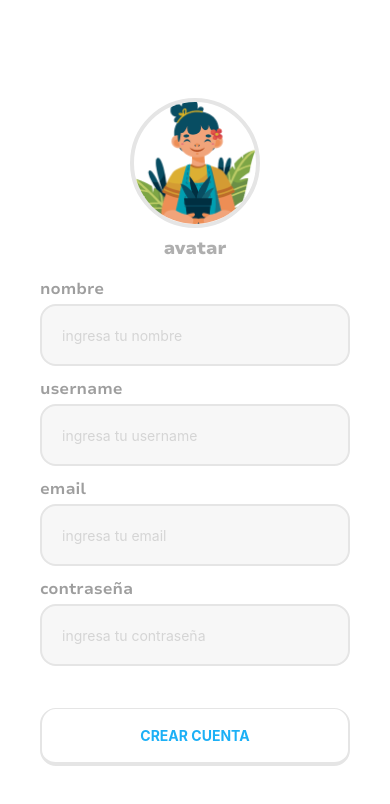
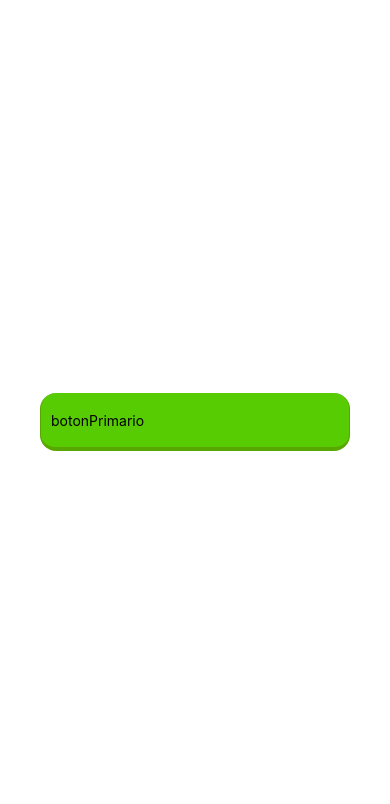
Before and after one commit to Bielma/bio-defenders-frontend, a React Native app: screen / in a window 390 px wide. Shown: the top 804 px of the page. Built offline with nearby package versions, Linux system fonts and the light colour scheme.

Commit message:
📝 Add componente de boton primaryo (verde)
se crea un boton con caro para poderlo reutilizarlo en el proyecto

```diff
--- a/App.tsx
+++ b/App.tsx
@@ -10,6 +10,10 @@ import * as SplashScreen from "expo-splash-screen";
 import Login from "./src/views/Login";
 import Fuentes from "./src/views/Fuentes";
 import SignUp from "./src/views/SignUp/SignUp";
+import Bienvenida from "./src/views/Bienvenida/Bienvenida";
+import Boton from "./src/components/Boton";
+import { LoginStyles } from "./src/views/Login/constants";
+import theme from "./src/theme";
 
 export default function App() {
   const [fontsLoaded, setFontsLoaded] = useState(false);
@@ -24,9 +28,12 @@ export default function App() {
   if (!fontsLoaded) {
     return null;
   }
+  const handlePress = () => {
+    alert("Continuar!");
+  };
   return (
     <View style={styles.container}>
-      <SignUp />
+      <Boton onPress={handlePress} tipoTexto="textoBoton" textValue="botonPrimario" style={LoginStyles.primaryButton} activeOpacity={1} underlayColor={theme.colors.colorBoton}/>
     </View>
   );
 }
--- /dev/null
+++ b/src/components/Boton/Boton.tsx
@@ -0,0 +1,49 @@
+import {View, Text, TouchableHighlight, ViewStyle} from 'react-native'
+import React from 'react'
+import { TextStyle } from 'react-native'
+import { LoginStyles } from '../../views/Login/constants'
+import StyleText from '../StyleText'
+
+interface IBotonProps {
+
+    onPress: () => void;
+    style:ViewStyle;
+    tipoTexto: string;
+    textStyles: any;
+    activeOpacity: number;
+    underlayColor: string;
+    textValue: string;
+}
+
+
+
+const Boton = ({style, activeOpacity, underlayColor,textStyles,tipoTexto, onPress,textValue}:IBotonProps) => {
+return (
+    <TouchableHighlight
+        style={style}
+        activeOpacity={activeOpacity}
+        underlayColor={underlayColor}
+        onPress={onPress}
+    >
+        <StyleText
+            tipo={tipoTexto}
+            style={textStyles}
+        >
+            {textValue}
+        </StyleText>
+    </TouchableHighlight>
+)
+}
+Boton.defaultProps = {
+    style: LoginStyles.primaryButton,
+    textStyles: {
+
+    },
+    activeOpacity: 0.6,
+    underlayColor: "#DDDDDD",
+    textValue: "CONTINUAR"
+}
+
+
+
+export default Boton
--- /dev/null
+++ b/src/components/Boton/index.ts
@@ -0,0 +1,3 @@
+import Boton from "./Boton";
+
+export default Boton;
--- a/src/components/StyleText.jsx
+++ b/src/components/StyleText.jsx
@@ -56,7 +56,7 @@ const styles = StyleSheet.create({
 
 })
 
-export default function StyleText({ children, style, tipo, ...restOfProps }) {
+export default function StyleText({ children, tipo, ...restOfProps }) {
     const textStyles = [
         tipo === 'textoBioDefenders' && styles.textoBioDefenders,
         tipo === 'titulo1' && styles.titulo1,
@@ -67,8 +67,7 @@ export default function StyleText({ children, style, tipo, ...restOfProps }) {
         tipo === 'textoGeneral' && styles.textoGeneral,
         tipo === 'textoInput' && styles.textoInput,
         tipo === 'textoBoton' && styles.textoBoton,
-        tipo === 'textSecondary' && styles.textSecondary,
-        style,  // Asegúrate de que 'style' sea el último para que pueda sobrescribir los estilos anteriores si es necesario
+        tipo === 'textSecondary' && styles.textSecondary,  // Asegúrate de que 'style' sea el último para que pueda sobrescribir los estilos anteriores si es necesario
     ]
 
     return (
--- a/src/theme.jsx
+++ b/src/theme.jsx
@@ -55,7 +55,7 @@ const theme = {
         titulo1: 30.5,
         titulo2: 24,
         titulo3: 22,
-        subTitulo1: 18,
+        subTitulo1p: 18,
         subTitulo2: 16,
         subTitulo3: 14,
         textoGeneral: 14,
--- /dev/null
+++ b/src/views/Bienvenida/Bienvenida.tsx
@@ -0,0 +1,14 @@
+import React from 'react'
+import { View, Text } from 'react-native'
+
+import { ButtonStyles } from '../../components/StyleButton'
+
+const Bienvenida = () => {
+  return (
+    <View>
+      <Text>Bienvenida</Text>
+    </View>
+  )
+}
+
+export default Bienvenida
--- /dev/null
+++ b/src/views/Bienvenida/index.ts
@@ -0,0 +1,3 @@
+import Bienvenida from "./Bienvenida";
+
+export default Bienvenida;
--- a/src/views/Login/Login.tsx
+++ b/src/views/Login/Login.tsx
@@ -8,10 +8,10 @@ const Login = () => {
     <View style={LoginStyles.container}>
       <Image source={require("../../../assets/señora_con_plantita_1.png")} />
 
-      <StyleText tipo="titulo1" style={LoginStyles.title}>
+      <StyleText tipo="titulo1">
         Inicia Sesión
       </StyleText>
-      <StyleText tipo="titulo1" style={LoginStyles.title2}>
+      <StyleText tipo="titulo1">
         o regístrate
       </StyleText>
       {/* <Text style={styles.title}>Inicia Sesión o regístrate</Text> */}
```
Also changed, not shown: src/views/Bienvenida/constants/index.ts (added).
